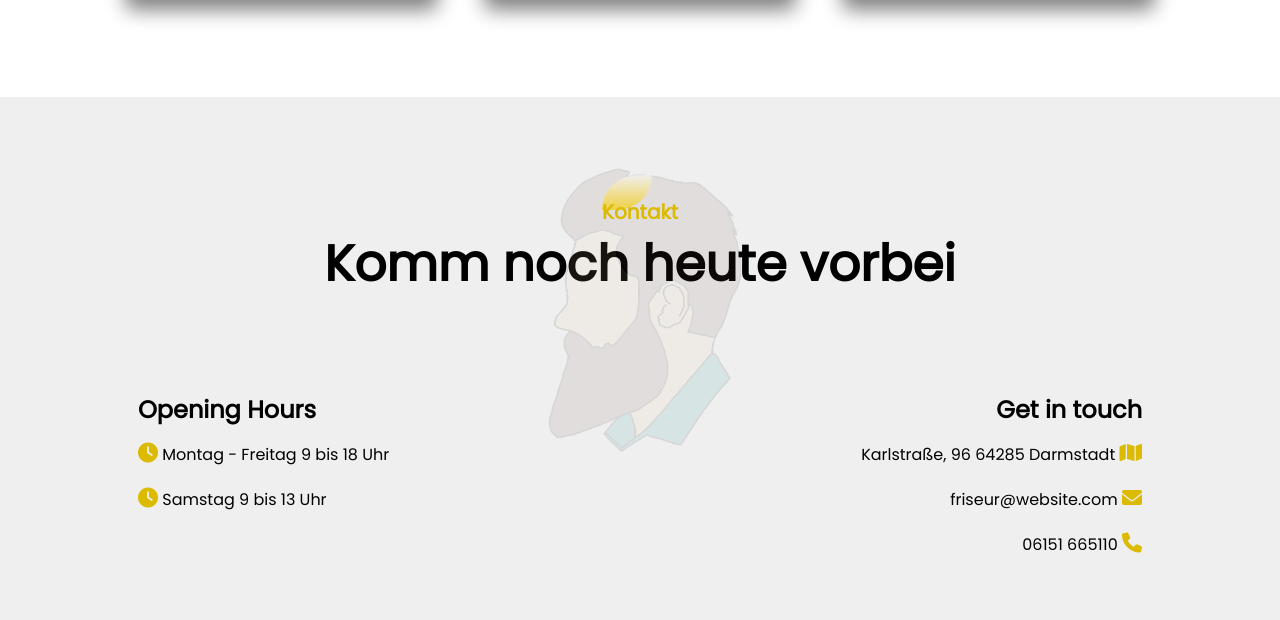
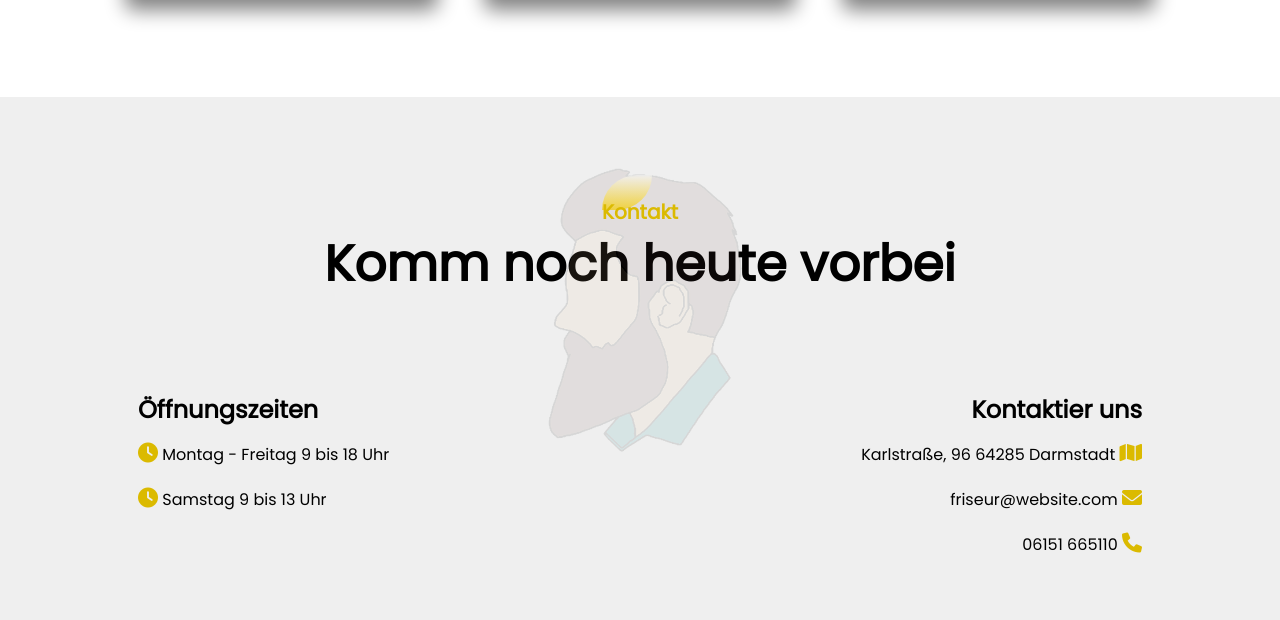
Before and after one commit to MartinMohammed/BarberWebsite, a plain HTML site: page index.html in a window 1280 px wide. Shown: the part 3064-3684 px from the top of the page. Drawn offline with Linux system fonts and the light colour scheme.

Commit message:
change contact v2

```diff
--- a/index.html
+++ b/index.html
@@ -248,12 +248,12 @@
 
       <div class="footer-row">
         <div class="footer-left">
-          <h1>Opening Hours</h1>
+          <h1>Öffnungszeiten</h1>
           <p><i class="fa-solid fa-clock"></i> Montag - Freitag 9 bis 18 Uhr</p>
           <p><i class="fa-solid fa-clock"></i> Samstag 9 bis 13 Uhr</p>
         </div>
         <div class="footer-right">
-          <h1>Get in touch</h1>
+          <h1>Kontaktier uns</h1>
           <p>
             Karlstraße, 96 64285 Darmstadt
             <i class="fa-solid fa-map"></i>
```
